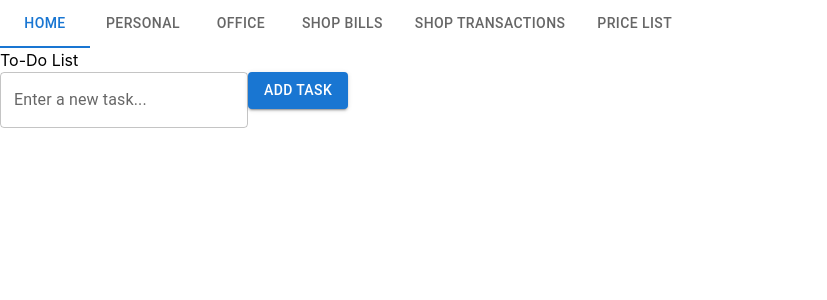
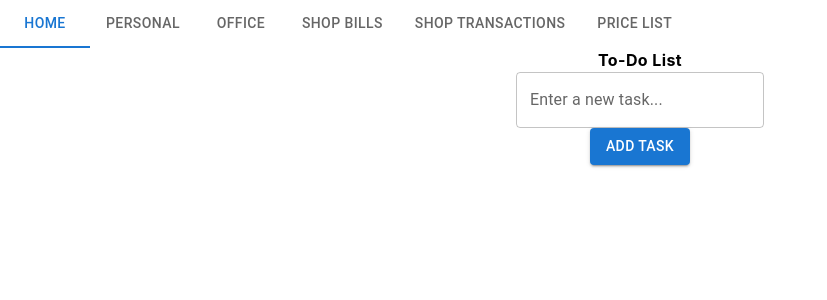
Before and after one commit to gauravgraj91/my-app, a React (Create React App) app: page / in a window 1280 px wide. Shown: the top 300 px of the page, without its empty margins (0-827 px from the left). Built offline with nearby package versions, Linux system fonts and the light colour scheme.

Commit message:
few modifications done

```diff
--- a/public/index.html
+++ b/public/index.html
@@ -2,12 +2,11 @@
 <html lang="en">
   <head>
     <meta charset="utf-8" />
-    <link rel="icon" href="%PUBLIC_URL%/favicon.ico" />
     <meta name="viewport" content="width=device-width, initial-scale=1" />
     <meta name="theme-color" content="#000000" />
     <meta
       name="description"
-      content="Web site created using create-react-app"
+      content="Personal Dashboard"
     />
     <link rel="apple-touch-icon" href="%PUBLIC_URL%/logo192.png" />
     <!--
@@ -24,7 +23,7 @@
       work correctly both with client-side routing and a non-root public URL.
       Learn how to configure a non-root public URL by running `npm run build`.
     -->
-    <title>React App</title>
+    <title>Personal Dashboard</title>
   </head>
   <body>
     <noscript>You need to enable JavaScript to run this app.</noscript>
--- a/src/App.css
+++ b/src/App.css
@@ -0,0 +1,23 @@
+.App {
+  text-align: center;
+}
+
+.App-logo {
+  height: 40vmin;
+  pointer-events: none;
+}
+
+.App-header {
+  background-color: #282c34;
+  min-height: 100vh;
+  display: flex;
+  flex-direction: column;
+  align-items: center;
+  justify-content: center;
+  font-size: calc(10px + 2vmin);
+  color: white;
+}
+
+.App-link {
+  color: #61dafb;
+}
--- a/src/TodoList.js
+++ b/src/TodoList.js
@@ -73,7 +73,7 @@ const TodoList = () => {
   };
 
   return (
-    <div>
+    <Box>
       <div>
         <div>
           <Tabs value={tab} onChange={handleTabChange}>
@@ -87,8 +87,8 @@ const TodoList = () => {
         </div>
       </div>
       {tab === 0 && (
-        <div>
-          <h1 className="heading">To-Do List</h1>
+        <Box display="flex" flexDirection="column" alignItems="center">
+          <h1 className="heading font-bold tracking-wide">To-Do List</h1>
           <Box
             component="form"
             sx={{
@@ -147,12 +147,12 @@ const TodoList = () => {
               </div>
             ))}
           </div>
-        </div>
+        </Box>
       )}
       {tab === 3 && <Shop />}
       {tab === 4 && <ShopTransactions />}
       {tab === 5 && <PriceList />}
-    </div>
+    </Box>
   );
 };
 
--- a/src/shop.js
+++ b/src/shop.js
@@ -3,7 +3,7 @@ import TextField from "@mui/material/TextField";
 import { responsiveFontSizes } from '@mui/material';
 import React, { useState, useEffect } from 'react';
 import { PieChart, Pie, Cell, ResponsiveContainer, Legend, Tooltip } from 'recharts';
-import { Moon, Sun, Check } from 'lucide-react';
+import { Moon, Sun, Check, Trash2 } from 'lucide-react';
 import './styles/Shop.css';
 
 const COLORS = ["#0088FE", "#00C49F", "#FFBB28", "#FF8042", "#8884D8"]
@@ -134,6 +134,10 @@ const Shop = () => {
     setData([...data, newRow])
   }
 
+  const handleDeleteRow = (id) => {
+    setData(prevData => prevData.filter(item => item.id !== id));
+  };
+
   const formatCurrency = value => {
     return new Intl.NumberFormat("en-IN", {
       style: "currency",
@@ -217,7 +221,7 @@ const Shop = () => {
 
       <div className="flex mb-8 h-64">
         <div className="w-1/2 pr-2">
-          <h2 className="text-center mb-2">Product Sales Distribution</h2>
+          <h2 className="text-center mb-2 font-bold">Product Sales Distribution</h2>
           <ResponsiveContainer width="100%" height="100%">
             <PieChart>
               <Pie
@@ -239,7 +243,7 @@ const Shop = () => {
           </ResponsiveContainer>
         </div>
         <div className="w-1/2 pl-2">
-          <h2 className="text-center mb-2">Nett Amount vs Total Profit</h2>
+          <h2 className="text-center mb-2 font-bold">Nett Amount vs Total Profit</h2>
           <ResponsiveContainer width="100%" height="100%">
             <PieChart>
               <Pie
@@ -265,7 +269,7 @@ const Shop = () => {
       <div className="button-container">
         <Button variant="contained"
           onClick={handleAddRow}
-          className="add-button"
+          className="add-button mr-2"  // Added margin-right for spacing
         >
           Add Product
         </Button>
@@ -291,6 +295,7 @@ const Shop = () => {
               <th className="border p-2">Price per Unit</th>
               <th className="border p-2">Profit per Unit</th>
               <th className="border p-2">Total Profit</th>
+              <th className="border p-2">Actions</th> {/* New column for actions */}
             </tr>
           </thead>
           <tbody>
@@ -325,10 +330,16 @@ const Shop = () => {
                   {formatCurrency(row.pricePerPiece)}
                 </td>
                 <td className="border p-2">
-                  {formatCurrency(row.profitPerPiece)}
+                  {formatCurrency(calculateProfitPerPiece(row.mrp, row.pricePerPiece))}
                 </td>
                 <td className="border p-2">
-                  {formatCurrency(row.profitPerPiece * row.totalQuantity)}
+                  {formatCurrency(calculateProfitPerPiece(row.mrp, row.pricePerPiece) * row.totalQuantity)}
+                </td>
+                <td className="border p-2 text-center">
+                  <Trash2
+                    className="cursor-pointer text-red-500"
+                    onClick={() => handleDeleteRow(row.id)}
+                  />
                 </td>
               </tr>
             ))}
@@ -339,6 +350,7 @@ const Shop = () => {
               <td className="border p-2">{formatCurrency(calculateTotalAmount())}</td>
               <td className="border p-2" colSpan="2"></td>
               <td className="border p-2">{formatCurrency(calculateTotalProfit())}</td>
+              <td className="border p-2"></td> {/* Empty cell for the new column */}
             </tr>
           </tfoot>
         </table>
```
Also changed, not shown: src/App.js (line endings or trailing spaces).
